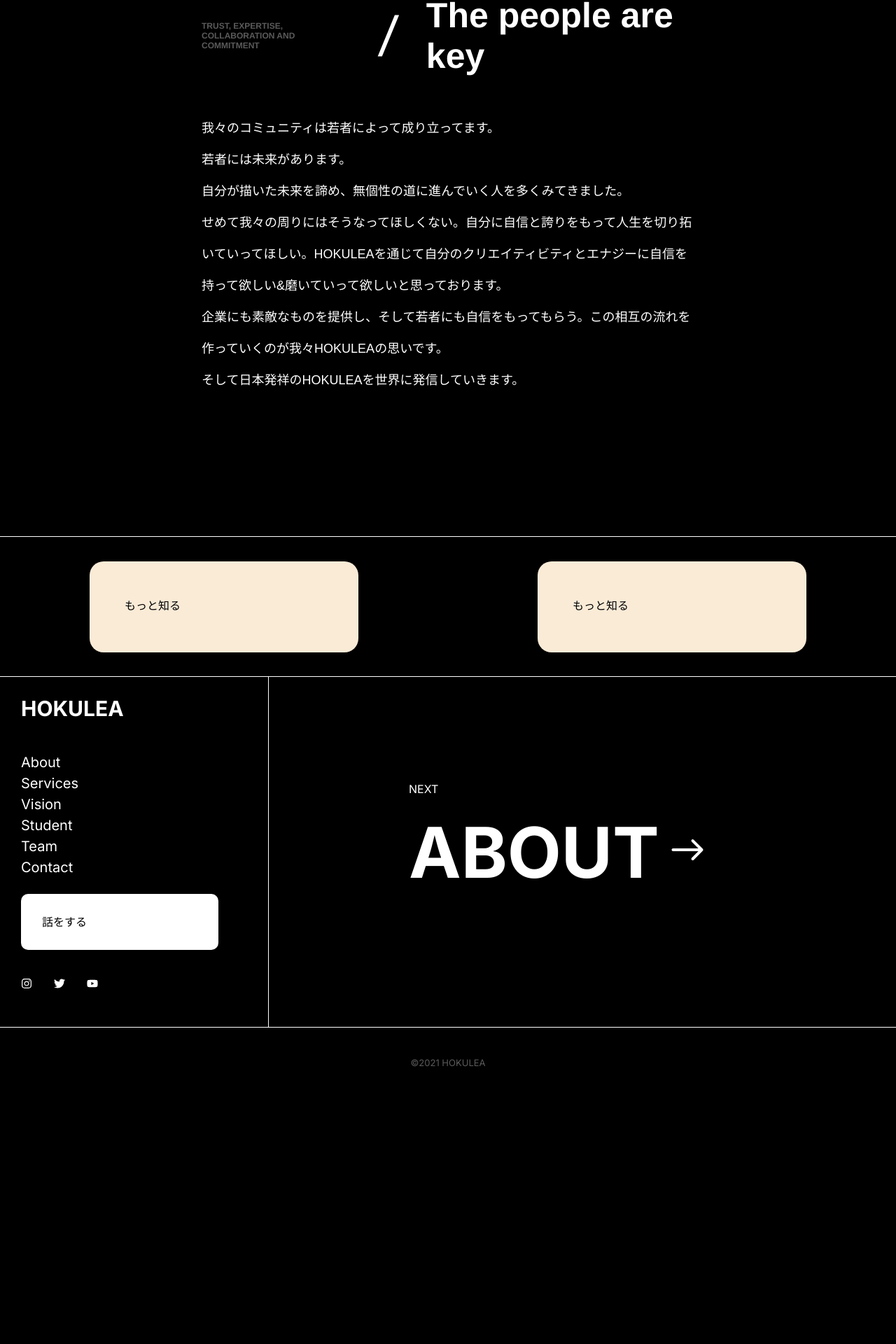
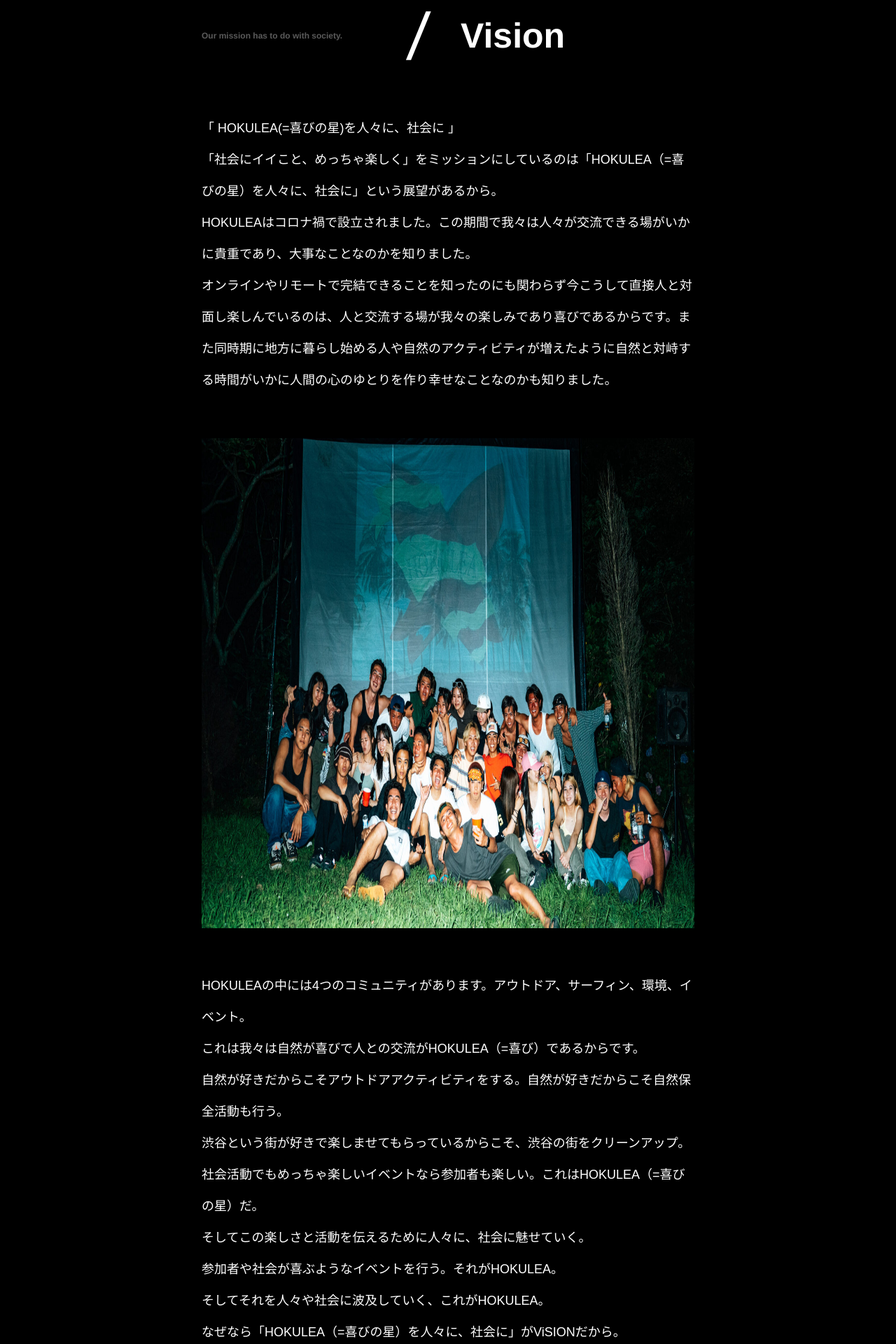
Before and after one commit to kohta9521/HOKULEA_Official_WebSite, a Next.js app: page /vision in a window 1280 px wide. Shown: the part 1789-3709 px from the top of the page at 70% size. Before the commit the page ends 3357 px from the top, so only its background shows below. Built offline with nearby package versions, Linux system fonts and the light colour scheme.

Commit message:
add new vision page complet

```diff
--- a/src/app/vision/page.tsx
+++ b/src/app/vision/page.tsx
@@ -8,6 +8,7 @@ import ScrollText from "@/components/atoms/ScrollText";
 import SubPageSecTitle from "@/components/atoms/SubPageSecTitle";
 import SubPageBody from "@/components/templates/SubPageBody";
 import SubPageMainText from "@/components/molecules/SubPageMainText";
+import SubPageInsertImage from "@/components/atoms/SubPageInsertImage";
 
 // components import
 
@@ -43,17 +44,35 @@ const Vision = () => {
       <ScrollText />
       {/* main content */}
       <SubPageBody id={1} >
+        {/* Vision */}
         <SubPageSecTitle
+          id={3}
+          subTitle={'Our mission has to do with society.'}
+          mainTitle="Vision"
+        />
+        <SubPageMainText id={9} text={'「 HOKULEA(=喜びの星)を人々に、社会に 」'} />
+        <SubPageMainText id={9} text={'「社会にイイこと、めっちゃ楽しく」をミッションにしているのは「HOKULEA（=喜びの星）を人々に、社会に」という展望があるから。'} />
+        <SubPageMainText id={9} text={'HOKULEAはコロナ禍で設立されました。この期間で我々は人々が交流できる場がいかに貴重であり、大事なことなのかを知りました。'} />
+        <SubPageMainText id={9} text={'オンラインやリモートで完結できることを知ったのにも関わらず今こうして直接人と対面し楽しんでいるのは、人と交流する場が我々の楽しみであり喜びであるからです。また同時期に地方に暮らし始める人や自然のアクティビティが増えたように自然と対峙する時間がいかに人間の心のゆとりを作り幸せなことなのかも知りました。'} />
+        <SubPageInsertImage
           id={1}
-          subTitle={'TRUST, EXPERTISE, COLLABORATION AND COMMITMENT'}
-          mainTitle="The people are key"
+          image={"/images/about.jpg"}
+          alt={"HOKULEA"}
         />
-        <SubPageMainText id={1} text={'我々のコミュニティは若者によって成り立ってます。'}  />
-        <SubPageMainText id={1} text={'若者には未来があります。'}  />
-        <SubPageMainText id={1} text={' 自分が描いた未来を諦め、無個性の道に進んでいく人を多くみてきました。 '}  />
-        <SubPageMainText id={1} text={'せめて我々の周りにはそうなってほしくない。自分に自信と誇りをもって人生を切り拓いていってほしい。HOKULEAを通じて自分のクリエイティビティとエナジーに自信を持って欲しい&磨いていって欲しいと思っております。'}  />
-        <SubPageMainText id={1} text={' 企業にも素敵なものを提供し、そして若者にも自信をもってもらう。この相互の流れを作っていくのが我々HOKULEAの思いです。 '}  />
-        <SubPageMainText id={1} text={' そして日本発祥のHOKULEAを世界に発信していきます。 '}  />
+        <SubPageMainText id={9} text={'HOKULEAの中には4つのコミュニティがあります。アウトドア、サーフィン、環境、イベント。'} />
+        <SubPageMainText id={9} text={'これは我々は自然が喜びで人との交流がHOKULEA（=喜び）であるからです。'} />
+        <SubPageMainText id={9} text={'自然が好きだからこそアウトドアアクティビティをする。自然が好きだからこそ自然保全活動も行う。'} />
+        <SubPageMainText id={9} text={'渋谷という街が好きで楽しませてもらっているからこそ、渋谷の街をクリーンアップ。'} />
+        <SubPageMainText id={9} text={'社会活動でもめっちゃ楽しいイベントなら参加者も楽しい。これはHOKULEA（=喜びの星）だ。'} />
+        <SubPageMainText id={9} text={'そしてこの楽しさと活動を伝えるために人々に、社会に魅せていく。'} />
+        <SubPageMainText id={9} text={'参加者や社会が喜ぶようなイベントを行う。それがHOKULEA。'} />
+        <SubPageMainText id={9} text={' そしてそれを人々や社会に波及していく、これがHOKULEA。'} />
+        <SubPageMainText id={9} text={' なぜなら「HOKULEA（=喜びの星）を人々に、社会に」がViSIONだから。'} />
+        <SubPageInsertImage
+          id={1}
+          image={"/images/about.jpg"}
+          alt={"HOKULEA"}
+        />
       </SubPageBody>
     </div>
   );
```
